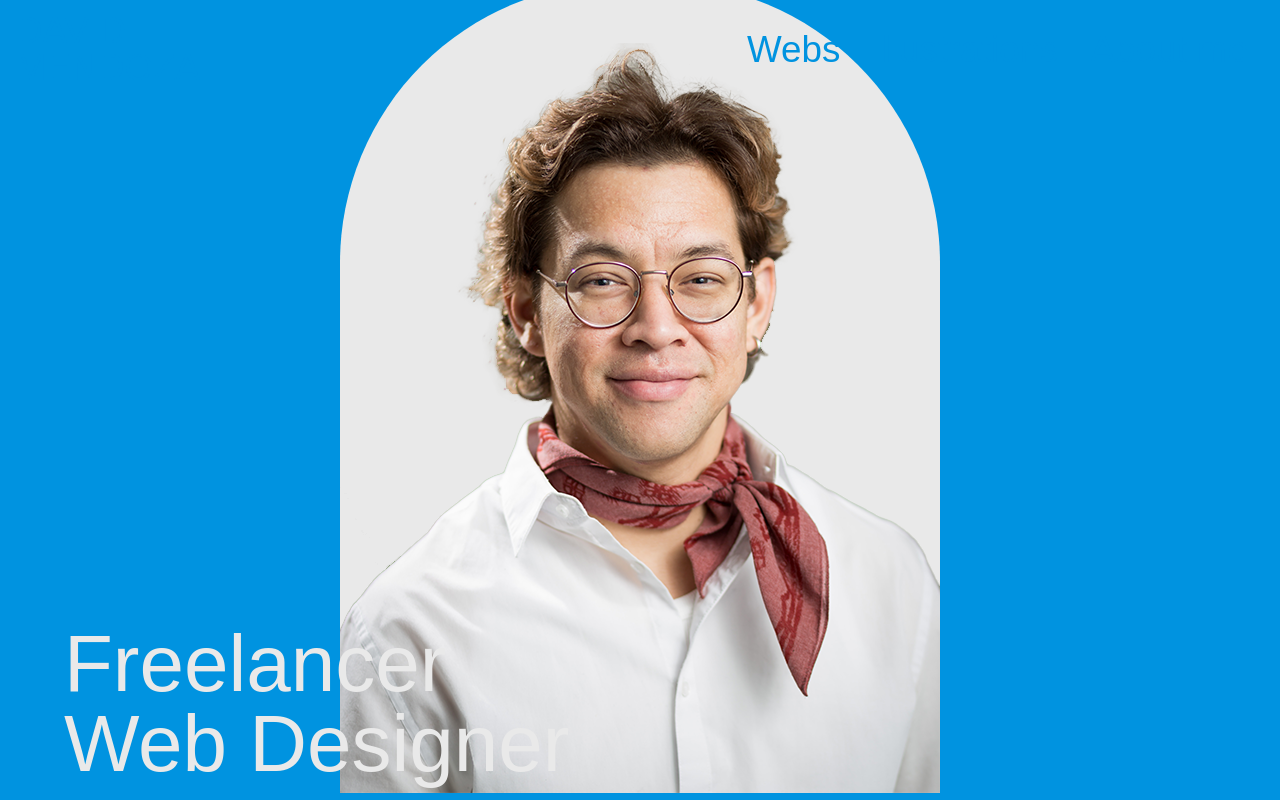
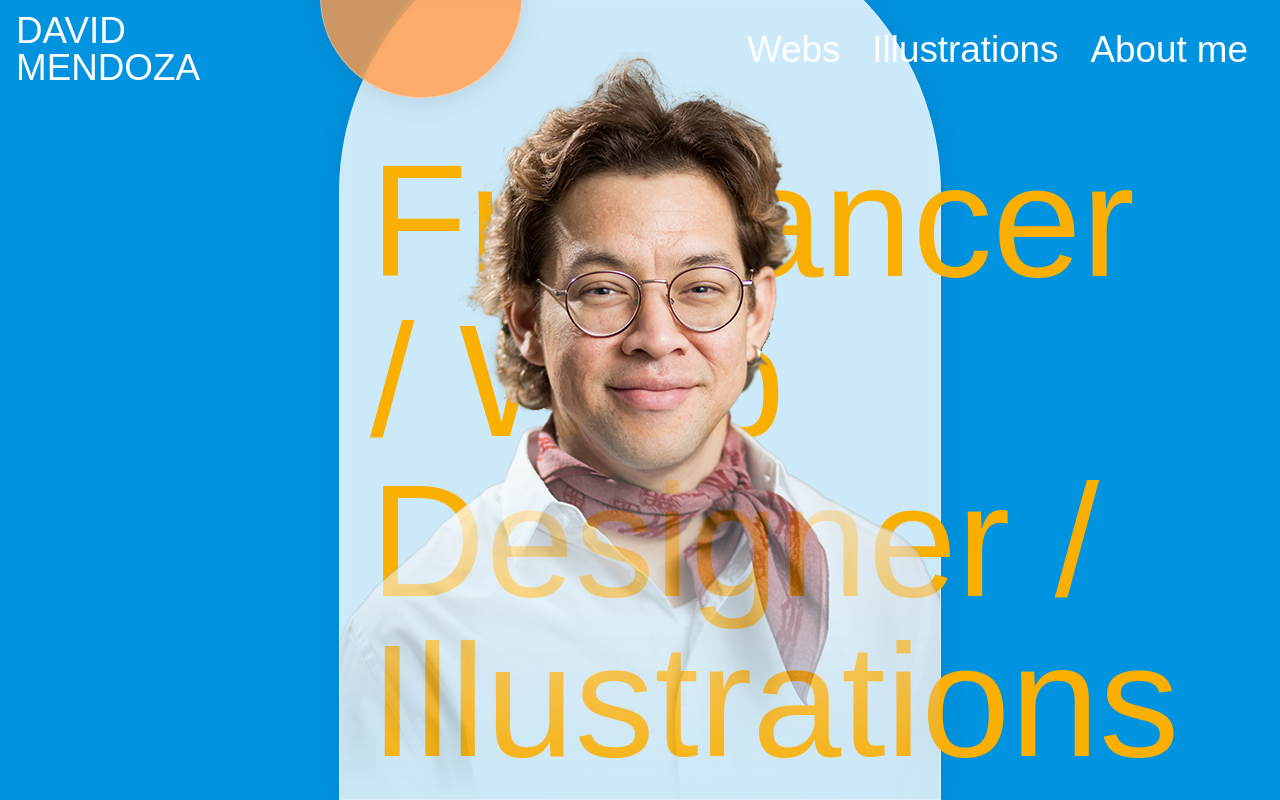
Before and after one commit to MendozasD/dmchreact, a React (Vite) app: page / in a window 1280 px wide. Built offline with nearby package versions, Linux system fonts and the light colour scheme; a web font is replaced by a local one.

Commit message:
Experimenting with everything

```diff
--- a/src/App.jsx
+++ b/src/App.jsx
@@ -22,8 +22,6 @@ import Navbar from "./components/Navbar";
 // ]);
 
 function App() {
-  console.log(app, analytics);
-
   // useLocation is provided by React Router and serves its purpose by
   // giving the window.location of a route to control AnimatePresence
   const location = useLocation();
--- a/src/components/Logo.jsx
+++ /dev/null
@@ -1,21 +0,0 @@
-import { Link } from "react-router-dom";
-
-function Logo() {
-  const firstName = "david";
-  const lastName = "mendoza";
-  return (
-    <>
-      <div id="logo">
-        <Link to="/">
-          <p>
-            {firstName}
-            <br />
-            {lastName}
-          </p>
-        </Link>
-      </div>
-    </>
-  );
-}
-
-export default Logo;
--- a/src/components/Navbar.jsx
+++ b/src/components/Navbar.jsx
@@ -1,8 +1,7 @@
 import "../styles/Navbar.scss";
 import { useState } from "react";
-import { Link } from "react-router-dom";
+import { Link, useLocation } from "react-router-dom";
 import { motion } from "framer-motion";
-import Logo from "./Logo";
 
 // NAVBAR WORKS CORRECTLY BUT THE EXIT ANIMATION HANDLED BY FRAMER MOTION
 // IS NOT WORKING BECAUSE THE NAVBAR COMPONENT IS OUTSIDE THE ANIMATION-PRESENCE
@@ -10,20 +9,41 @@ import Logo from "./Logo";
 function Navbar() {
   const [mobile, setMobile] = useState(window.innerWidth >= 720 ? false : true);
   const [showDropdown, setShowDropdown] = useState(false);
+  const location = useLocation();
+  const currentPath = location.pathname;
+
+  // LOGO
+  function Logo() {
+    return (
+      <>
+        <div id="logo">
+          <Link to="/">
+            <p style={{ color: currentPath === "/" && "white" }}>
+              {"David"}
+              <br />
+              {"Mendoza"}
+            </p>
+          </Link>
+        </div>
+      </>
+    );
+  }
 
   // MANAGING RESIZING AND RESPONSIVE OUTPUT
   window.addEventListener("resize", () => {
     window.innerWidth >= 720 ? setMobile(false) : setMobile(true);
   });
   // MANAGING RESIZING AND RESPONSIVE OUTPUT
-  ////
+  ////////////////////////////////
   // SHOW OR HIDE DROPDOWN
   function handleClick() {
     setShowDropdown((showDropdown) => !showDropdown);
   }
   // SHOW OR HIDE DROPDOWN
 
+  // SHOW DROPDOWN ICON OR FLEX MENU LIST
   function menuType() {
+    // RENDER DROPDOWN ICON WHEN MOBILE
     const dropdownIcon = (
       <motion.button id="dropdown_icon" onClick={handleClick}>
         <motion.span className="bar"></motion.span>
@@ -31,16 +51,26 @@ function Navbar() {
         <motion.span className="bar"></motion.span>
       </motion.button>
     );
+    // SHOW FLEX MENU LIST WHEN DESKTOP
     const menuDesktop = (
       <>
         <motion.span whileHover={{ translateY: -5 }}>
-          <Link to="/webs">Webs</Link>
+          <Link to="/webs" style={{ color: currentPath === "/" && "white" }}>
+            Webs
+          </Link>
         </motion.span>
         <motion.span whileHover={{ translateY: -5 }}>
-          <Link to="/illustrations">Illustrations</Link>
+          <Link
+            to="/illustrations"
+            style={{ color: currentPath === "/" && "white" }}
+          >
+            Illustrations
+          </Link>
         </motion.span>
         <motion.span whileHover={{ translateY: -5 }}>
-          <Link to="/about">About me</Link>
+          <Link to="/about" style={{ color: currentPath === "/" && "white" }}>
+            About me
+          </Link>
         </motion.span>
       </>
     );
@@ -74,7 +104,7 @@ function Navbar() {
     <>
       <header>
         <nav>
-          <Logo />
+          {Logo()}
           <div id="menu_list">{menuType()}</div>
         </nav>
       </header>
@@ -82,4 +112,5 @@ function Navbar() {
     </>
   );
 }
+
 export default Navbar;
--- a/src/pages/Home.jsx
+++ b/src/pages/Home.jsx
@@ -6,13 +6,20 @@ export default function HomePage() {
   return (
     <>
       <div id="home">
-        <motion.div id="background_blue"></motion.div>
-        {/* <motion.div
-          initial={{ scale: 0.5, y: 500 }}
-          animate={{ scale: 1.2, y: 0, transition: { duration: 0.7 } }}
-          exit={{ scale: 0.5, y: 500, transition: { duration: 0.4 } }}
-          id="bubble_home"
-        ></motion.div> */}
+        <motion.div
+          id="background_blue"
+          initial={{ opacity: 0 }}
+          animate={{
+            opacity: 1,
+            transition: { duration: 1 },
+          }}
+          layout
+          // exit={{
+          //   opacity: 0.5,
+          //   borderRadius: 500,
+          //   transition: { duration: 1 },
+          // }}
+        ></motion.div>
         <motion.div
           id="img_container"
           initial={{ y: 100 }}
@@ -22,8 +29,6 @@ export default function HomePage() {
           }}
           exit={{ opacity: 0, transition: { duration: 0.4 } }}
         >
-          <img src={main_foto} alt="David Mendoza, main photo" id="main_foto" />
-        </motion.div>
           <motion.div
             id="description_home"
             initial={{ opacity: 0.2, y: 500 }}
@@ -34,8 +39,9 @@ export default function HomePage() {
             }}
             exit={{ opacity: 0, transition: { duration: 0.3 } }}
           >
-          <motion.p>Freelancer</motion.p>
-          <motion.p>Web Designer</motion.p>
+            <p>Freelancer / Web Designer / Illustrations</p>
+          </motion.div>
+          <img src={main_foto} alt="David Mendoza, main photo" id="main_foto" />
         </motion.div>
       </div>
     </>
--- a/src/styles/Home.scss
+++ b/src/styles/Home.scss
@@ -22,10 +22,39 @@
   #img_container {
     position: absolute;
     bottom: 0;
+    background-color: $tercero;
+    border-radius: 280px 280px 0 0;
+    padding-top: 10%;
+    //GLASS
+    background: rgba(255, 255, 255, 0.8);
+    box-shadow: 0 4px 30px rgba(0, 0, 0, 0.1);
+    backdrop-filter: blur(5px);
+    -webkit-backdrop-filter: blur(5px);
+    border: 1px solid rgba(255, 255, 255, 0.3);
+    //GLASS
+    &::before {
+      content: "";
+      position: inherit;
+      left: -20px;
+      top: -2%;
+      width: 200px;
+      height: 200px;
+      border-radius: 100%;
+
+      background: rgba(255, 153, 70, 0.8);
+      box-shadow: 0 4px 30px rgba(0, 0, 0, 0.1);
+      backdrop-filter: blur(5px);
+      -webkit-backdrop-filter: blur(5px);
+      border: 1px solid rgba(255, 255, 255, 0.3);
+    }
     #main_foto {
-      background-color: $tercero;
-      padding-top: 10%;
-      border-radius: 280px 280px 0 0;
+      position: relative;
+      bottom: -10px;
+      mask-image: linear-gradient(
+        0deg,
+        rgba(0, 147, 224, 0.011664040616246485) 0%,
+        rgba(0, 147, 224, 1) 53%
+      );
     }
   }
   #description_home {
@@ -33,8 +62,8 @@
     left: 5%;
     bottom: 2%;
     p {
-      color: $tercero;
-      font-size: 5rem;
+      color: $segundo;
+      font-size: 10rem;
       margin: 0;
       line-height: 1;
     }
```
Lines whose indentation alone changed are shown as unchanged.
